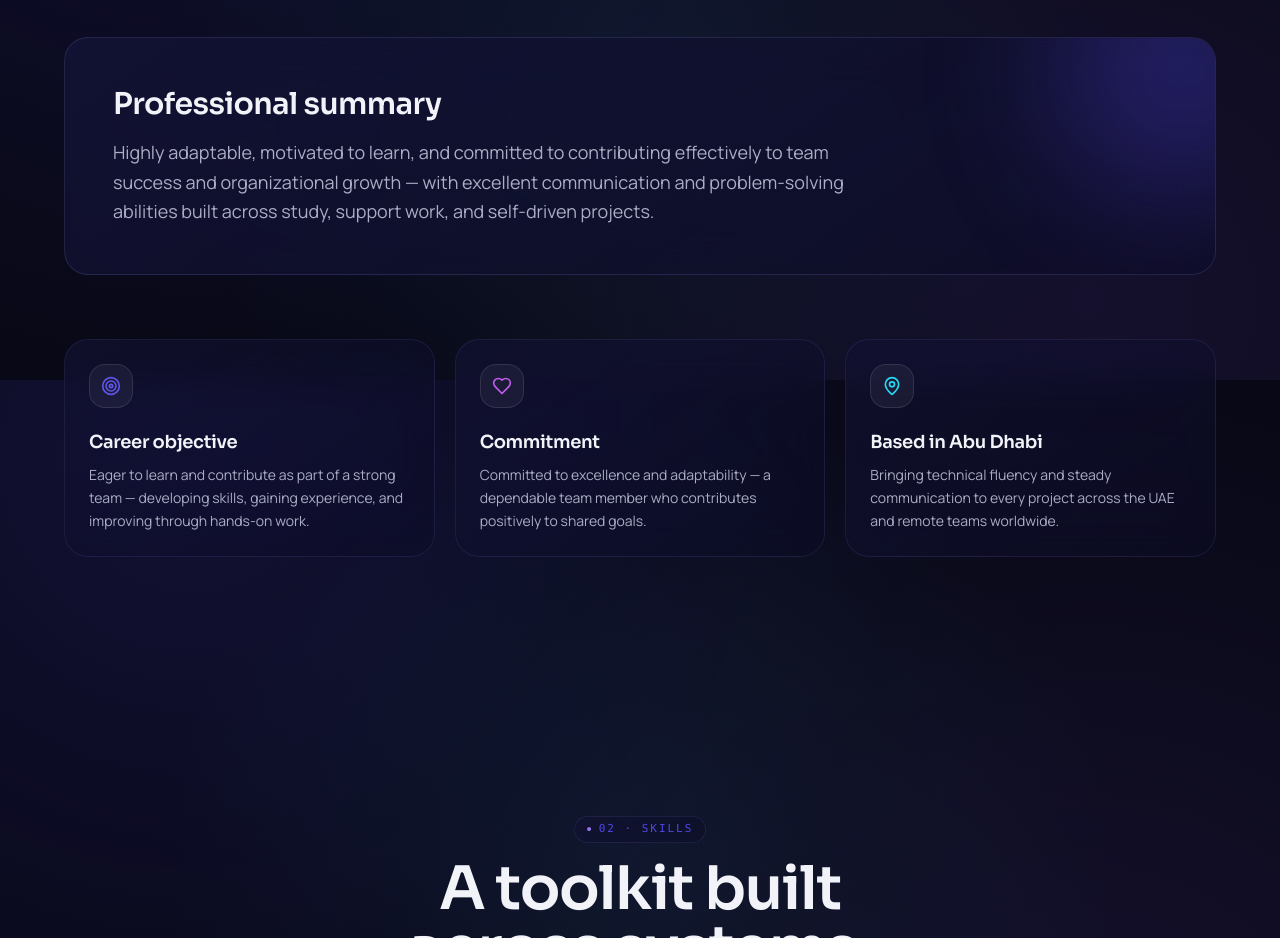
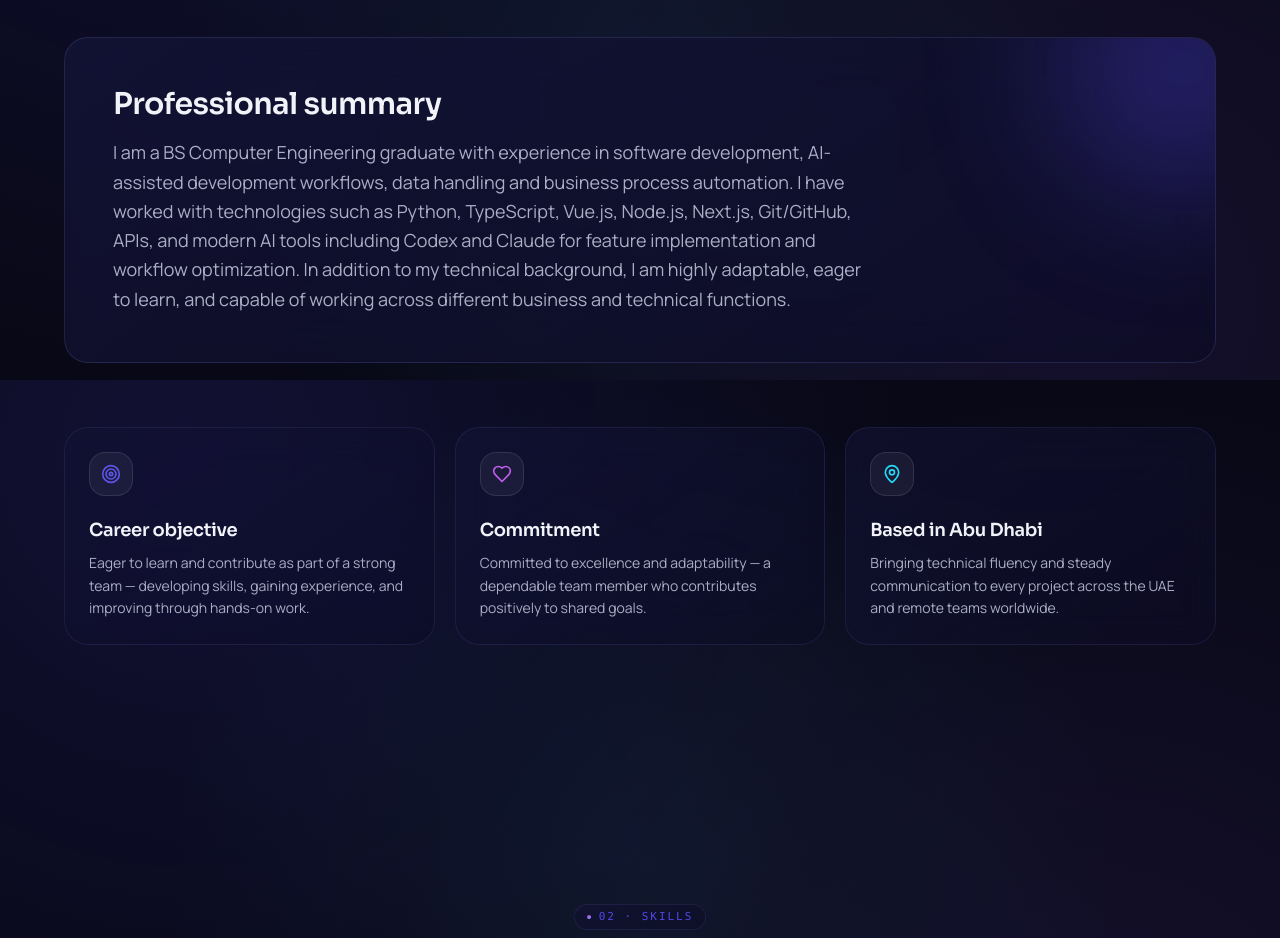
Before and after one commit to makoy419226/makoyfolio, a React (Vite) app: page / in a window 1280 px wide. Shown: the part 1220-2158 px from the top of the page. Built offline with nearby package versions, Linux system fonts and the light colour scheme.

Commit message:
Changes
Co-authored-by: makoy419226 <181399732+makoy419226@users.noreply.github.com>

```diff
--- a/src/components/About.tsx
+++ b/src/components/About.tsx
@@ -43,9 +43,13 @@ const About = () => (
             Professional summary
           </h3>
           <p className="relative text-muted-foreground leading-relaxed text-lg max-w-3xl">
-            Highly adaptable, motivated to learn, and committed to contributing effectively
-            to team success and organizational growth — with excellent communication and
-            problem-solving abilities built across study, support work, and self-driven projects.
+            I am a BS Computer Engineering graduate with experience in software development,
+            AI-assisted development workflows, data handling and business process automation.
+            I have worked with technologies such as Python, TypeScript, Vue.js, Node.js, Next.js,
+            Git/GitHub, APIs, and modern AI tools including Codex and Claude for feature
+            implementation and workflow optimization. In addition to my technical background,
+            I am highly adaptable, eager to learn, and capable of working across different
+            business and technical functions.
           </p>
         </div>
       </Reveal>
```
